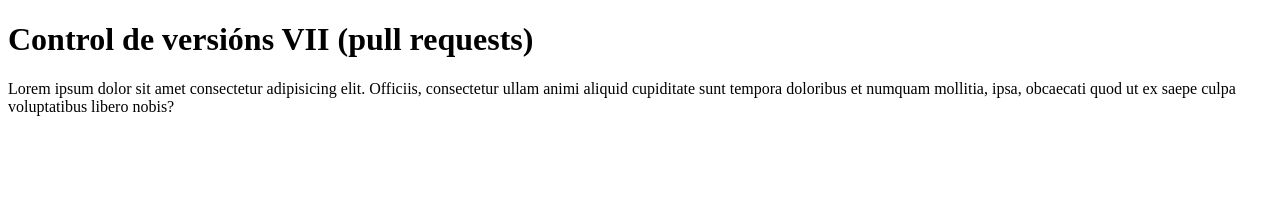
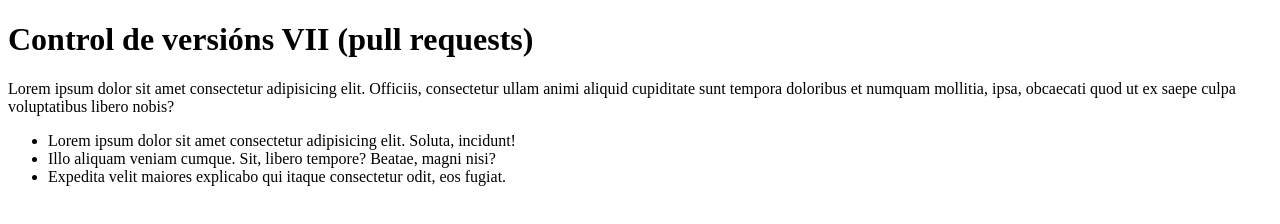
Before and after one commit to Ireav/web_daw7, a plain HTML site: page index.html in a window 1280 px wide. Drawn offline with Linux system fonts and the light colour scheme.

Commit message:
Engadiuse unha lista desordenada

```diff
--- a/index.html
+++ b/index.html
@@ -9,5 +9,10 @@
 <body>
     <h1>Control de versións VII (pull requests)</h1>
     <p>Lorem ipsum dolor sit amet consectetur adipisicing elit. Officiis, consectetur ullam animi aliquid cupiditate sunt tempora doloribus et numquam mollitia, ipsa, obcaecati quod ut ex saepe culpa voluptatibus libero nobis?</p>
+    <ul>
+        <li>Lorem ipsum dolor sit amet consectetur adipisicing elit. Soluta, incidunt!</li>
+        <li>Illo aliquam veniam cumque. Sit, libero tempore? Beatae, magni nisi?</li>
+        <li>Expedita velit maiores explicabo qui itaque consectetur odit, eos fugiat.</li>
+    </ul>
 </body>
 </html>
```
